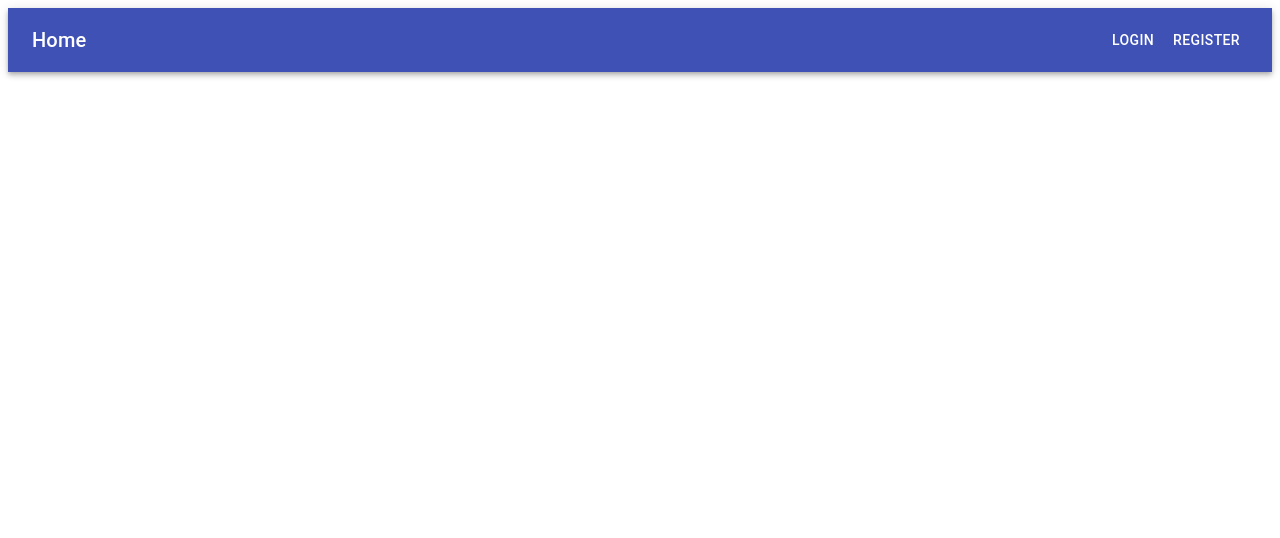
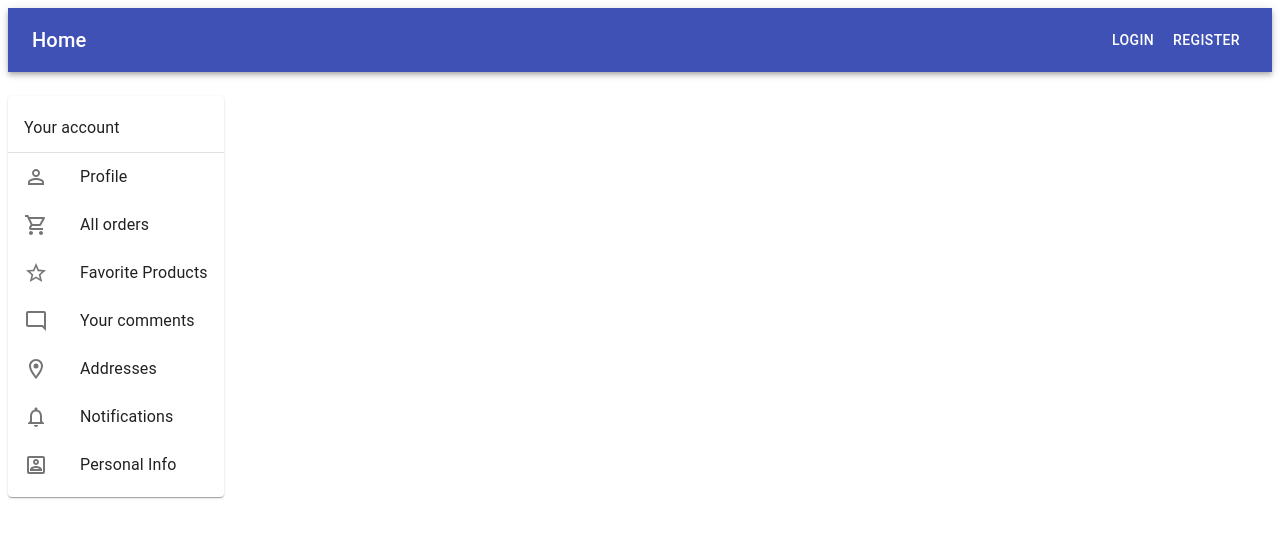
Before and after one commit to RayDev1988/React_Django_Ecommerce, a React (Create React App) app: page / in a window 1280 px wide. Shown: the top 538 px of the page. Built offline with nearby package versions, Linux system fonts and the light colour scheme.

Commit message:
Add sidebar to all of profile routes

```diff
--- a/src/Routes.js
+++ b/src/Routes.js
@@ -8,7 +8,7 @@ import Profile from "./components/profile";
 import AuthRoute from "./components/routes/AuthRoute";
 import ProtectedRoute from "./components/routes/ProtectedRoute";
 import Header from "./components/layouts/Header";
-
+import Sidebar from "./components/profile/layouts/Sidebar";
 const Routes = () => {
   return (
     <React.Fragment>
@@ -17,7 +17,9 @@ const Routes = () => {
         <ProtectedRoute exact path="/logout" component={Logout} />
         <AuthRoute exact path="/login" component={Login} />
         <AuthRoute exact path="/register" component={Register} />
-        <ProtectedRoute exact path="/profile" component={Profile} />
+        <Sidebar>
+          <ProtectedRoute exact path="/profile" component={Profile} />
+        </Sidebar>
       </Switch>
     </React.Fragment>
   );
--- a/src/components/profile/Profile.js
+++ b/src/components/profile/Profile.js
@@ -1,22 +1,10 @@
 import React from "react";
 import Grid from "@material-ui/core/Grid";
 
-import Sidebar from "./layouts/Sidebar";
 import PersonalInfo from "./personalInfo";
 
 const Profile = () => {
-  return (
-    <div>
-      <Grid container spacing={2}>
-        <Grid item md="auto">
-          <Sidebar />
-        </Grid>
-        <Grid item md>
-          <PersonalInfo />
-        </Grid>
-      </Grid>
-    </div>
-  );
+  return <PersonalInfo />;
 };
 
 export default Profile;
--- a/src/components/profile/layouts/Sidebar.js
+++ b/src/components/profile/layouts/Sidebar.js
@@ -6,6 +6,7 @@ import ListItemIcon from "@material-ui/core/ListItemIcon";
 import ListItemText from "@material-ui/core/ListItemText";
 import Divider from "@material-ui/core/Divider";
 import Paper from "@material-ui/core/Paper";
+import Grid from "@material-ui/core/Grid";
 
 import ShopingCartIcon from "@material-ui/icons/ShoppingCartOutlined";
 import PersonIcon from "@material-ui/icons/PersonOutline";
@@ -22,14 +23,12 @@ const useStyles = makeStyles(theme => ({
   }
 }));
 
-function ListItemLink(props) {
-  return <ListItem button component="a" {...props} />;
-}
-
-export default function SimpleList() {
+const Sidebar = ({ children }) => {
   const classes = useStyles();
 
   return (
+    <Grid container spacing={2}>
+      <Grid item md="auto">
         <Paper className={classes.root}>
           <List component="nav">
             <ListItem>
@@ -80,5 +79,12 @@ export default function SimpleList() {
             </ListItem>
           </List>
         </Paper>
+      </Grid>
+      <Grid item md>
+        {children}
+      </Grid>
+    </Grid>
   );
-}
+};
+
+export default Sidebar;
```
Lines whose indentation alone changed are shown as unchanged.
